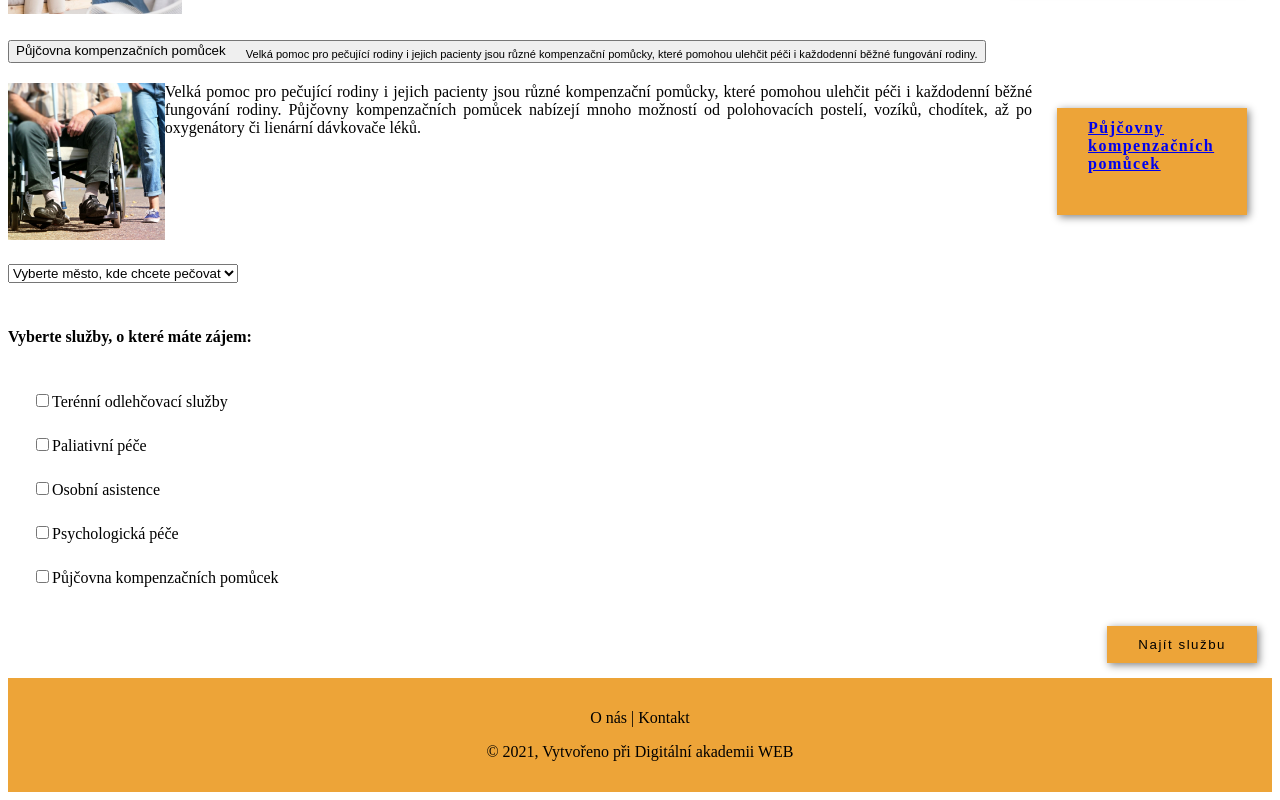
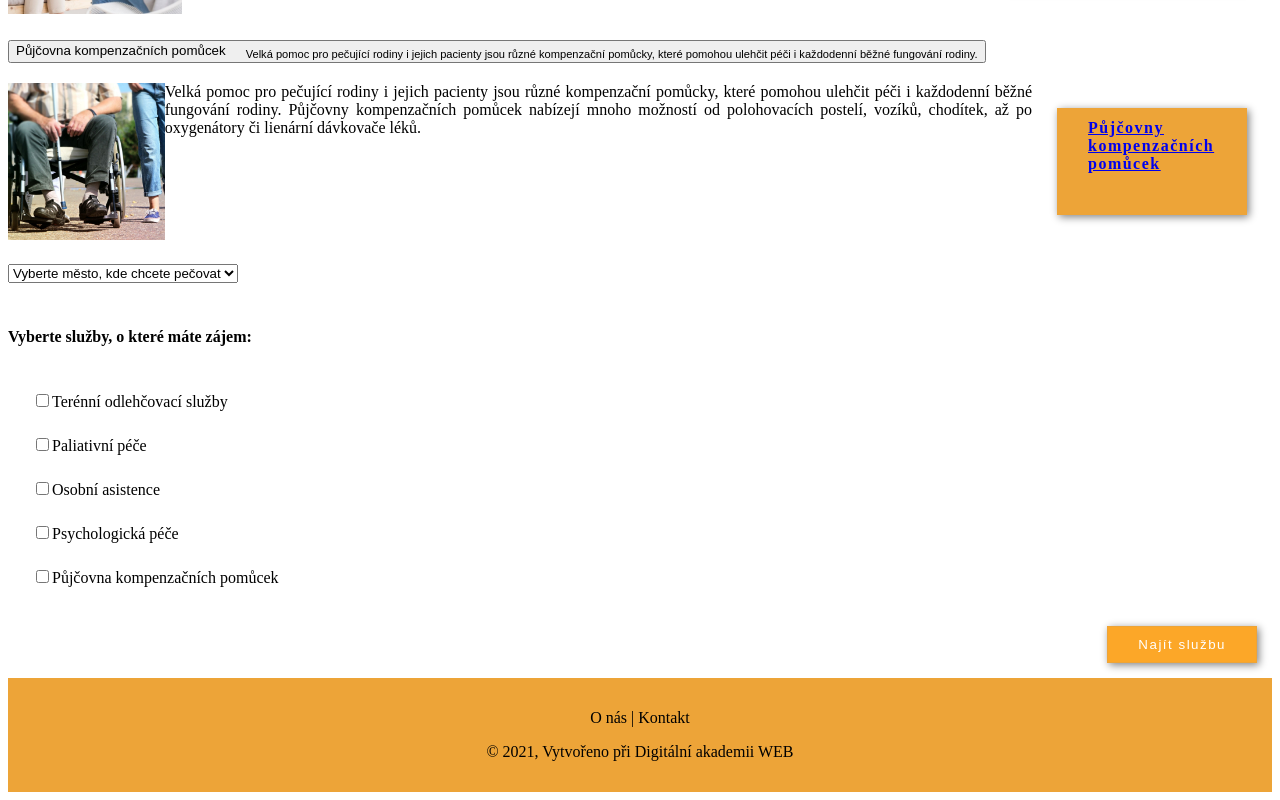
Before and after one commit to DAwCBP2021-14/pecujidoma-web, a Next.js app: page /services in a window 1280 px wide. In both pictures the pointer is over the button "Najít službu". Shown: the part 1201-2001 px from the top of the page. Built offline with nearby package versions, Linux system fonts and the light colour scheme.

Commit message:
oprava CSS button formuláře na stránce přehled služeb

```diff
--- a/styles/global.css
+++ b/styles/global.css
@@ -340,6 +340,11 @@ sub {
   margin: 15px;
 }
 
+.services__form--btn:hover {
+  background-color: rgb(252, 167, 40);
+  color: white;
+}
+
 /******************* LISTOFORG.HTML************* */
 
 /* třídění organizací */
```
